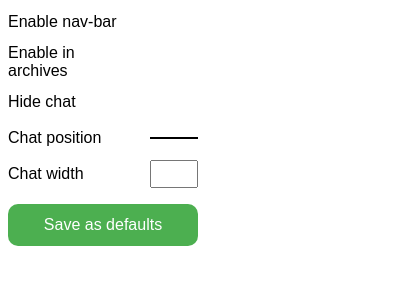
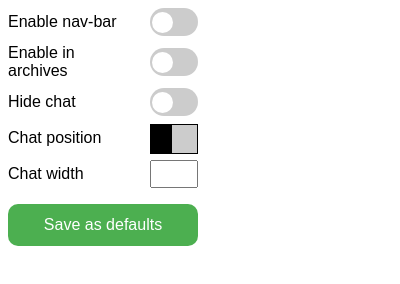
Before and after one commit to maquinas07/yttwthmode, a browser extension: page src/popup/popup.html in a window 400 px wide. Drawn offline with nearby package versions, Linux system fonts and the light colour scheme; files that its build step writes are made by us from their sources.

Commit message:
Fix broken SCSS

```diff
--- a/src/popup/css/style.scss
+++ b/src/popup/css/style.scss
@@ -45,7 +45,7 @@ html {
 
   & > * + * {
     margin-left: 1em;
-    align-self: end;
+    align-self: center;
     justify-self: end;
   }
 }
@@ -72,6 +72,7 @@ html {
   -webkit-transition: 300ms;
   transition: 300ms;
   background-color: #ccc;
+  height: 100%;
 
   &::before {
     position: absolute;
```
